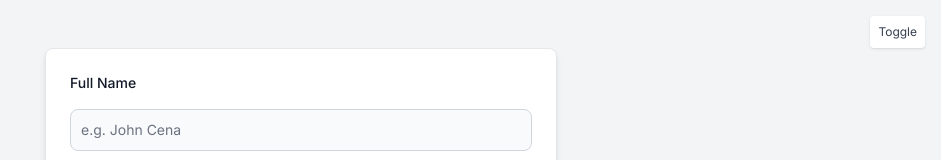
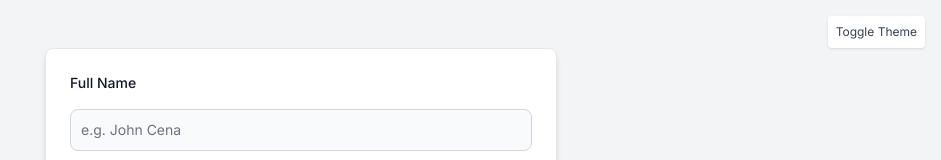
Before and after one commit to maulanarifai114/research-chat-frontend, a Next.js app: page /auth in a window 1280 px wide. Shown: the top 160 px of the page, without its empty margins (339-1280 px from the left). Built offline with nearby package versions, Linux system fonts and the light colour scheme.

Commit message:
Update layout.tsx

```diff
--- a/src/app/layout.tsx
+++ b/src/app/layout.tsx
@@ -25,7 +25,7 @@ export default function RootLayout({
       </head>
       <body className={`${inter.className} h-full bg-gray-100 text-gray-900 dark:bg-gray-900 dark:text-white`}>
         <div onClick={() => theme.toggleMode()} className="fixed right-4 top-4 cursor-pointer rounded bg-white px-2 py-2 text-xs text-gray-700 shadow dark:bg-gray-700 dark:text-white">
-          Toggle
+          Toggle Theme
         </div>
         {children}
       </body>
```
